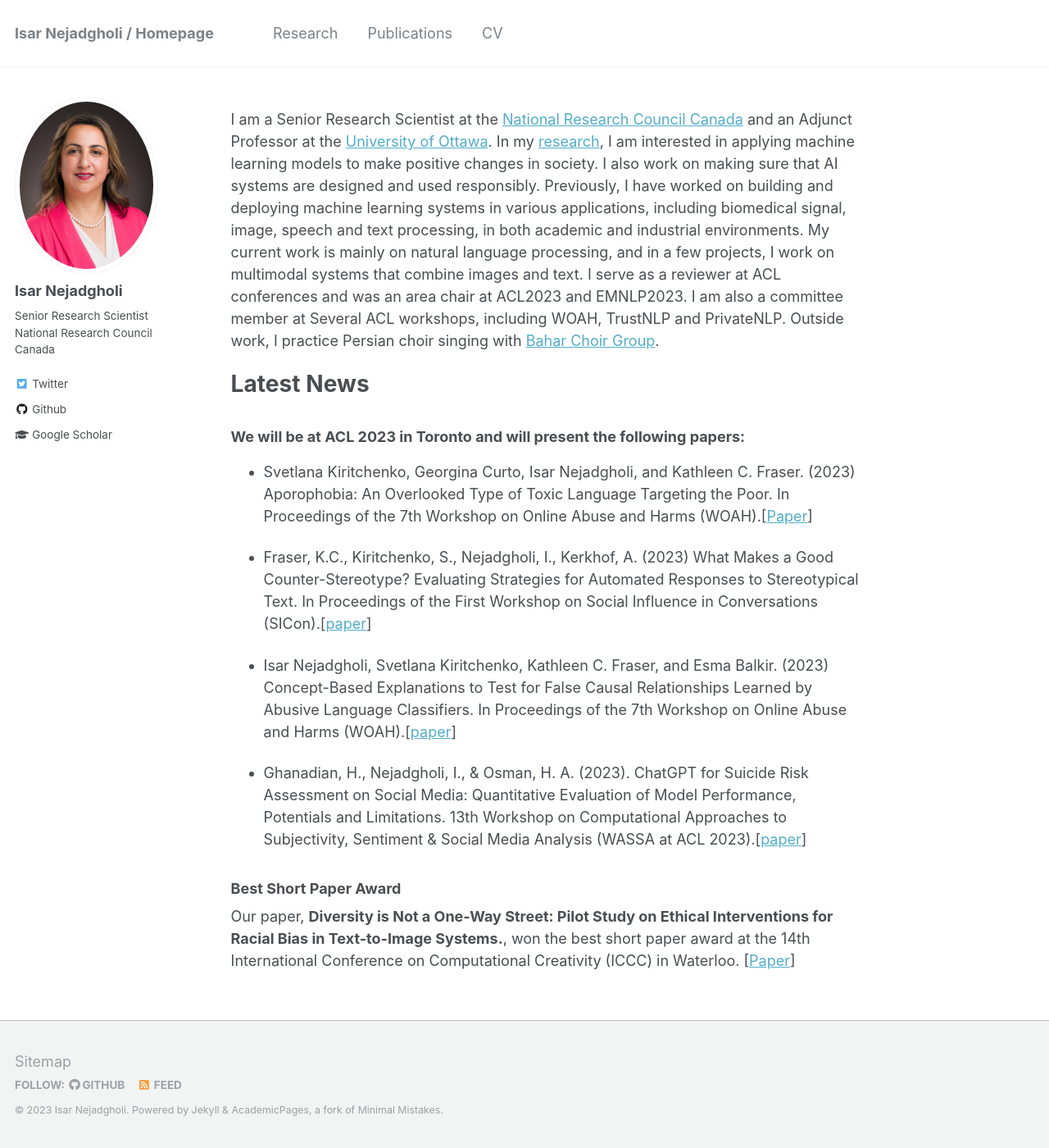
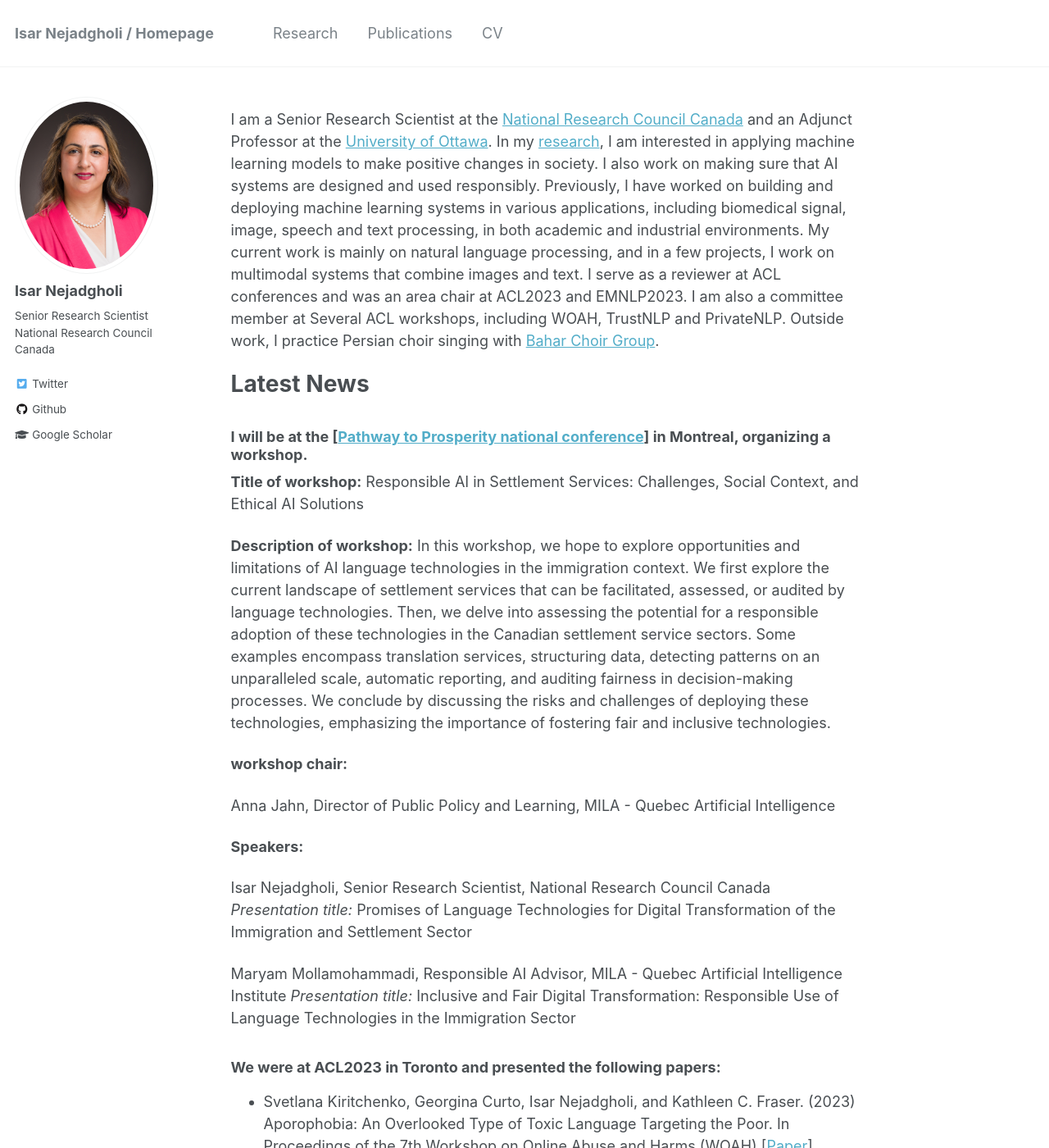
Before and after one commit to IsarNejad/IsarNejad.github.io, a Jekyll site: the page built from _pages/about.md, in a window 1280 px wide and 1400 px high. Shown: the whole window at 82% size. Built offline with Jekyll 4.4.1, drawn with Linux system fonts in a browser that asks for light colours.

Commit message:
Update about.md

```diff
--- a/_pages/about.md
+++ b/_pages/about.md
@@ -12,7 +12,27 @@ I am a Senior Research Scientist at the [National Research Council Canada](https
 
 # Latest News
 
-### We will be at ACL 2023 in Toronto and will present the following papers:
+### I will be at the [[Pathway to Prosperity national conference](https://site.pheedloop.com/event/p2pvvp2023/home)] in Montreal, organizing a workshop.
+
+**Title of workshop:** Responsible AI in Settlement Services: Challenges, Social Context, and Ethical AI Solutions
+
+**Description of workshop:** In this workshop, we hope to explore opportunities and limitations of AI language technologies in the immigration context. We first explore the current landscape of settlement services that can be facilitated, assessed, or audited by language technologies. Then, we delve into assessing the potential for a responsible adoption of these technologies in the Canadian settlement service sectors. Some examples encompass translation services, structuring data, detecting patterns on an unparalleled scale, automatic reporting, and auditing fairness in decision-making processes. We conclude by discussing the risks and challenges of deploying these technologies, emphasizing the importance of fostering fair and inclusive technologies.
+
+**workshop chair:**
+
+Anna Jahn, Director of Public Policy and Learning, MILA - Quebec Artificial Intelligence
+
+
+**Speakers:**
+
+Isar Nejadgholi, Senior Research Scientist, National Research Council Canada
+*Presentation title:* Promises of Language Technologies for Digital Transformation of the Immigration and Settlement Sector
+
+Maryam Mollamohammadi, Responsible AI Advisor, MILA - Quebec Artificial Intelligence Institute
+*Presentation title:* Inclusive and Fair Digital Transformation: Responsible Use of Language Technologies in the Immigration Sector
+
+
+### We were at ACL2023 in Toronto and presented the following papers:
 
 - Svetlana Kiritchenko, Georgina Curto, Isar Nejadgholi, and Kathleen C. Fraser. (2023) Aporophobia: An Overlooked Type of Toxic Language Targeting the Poor. In Proceedings of the 7th Workshop on Online Abuse and Harms (WOAH).[[Paper](https://www.svkir.com/papers/Kiritchenko-et-al-aporophobia-WOAH-2023.pdf)]
 
```
